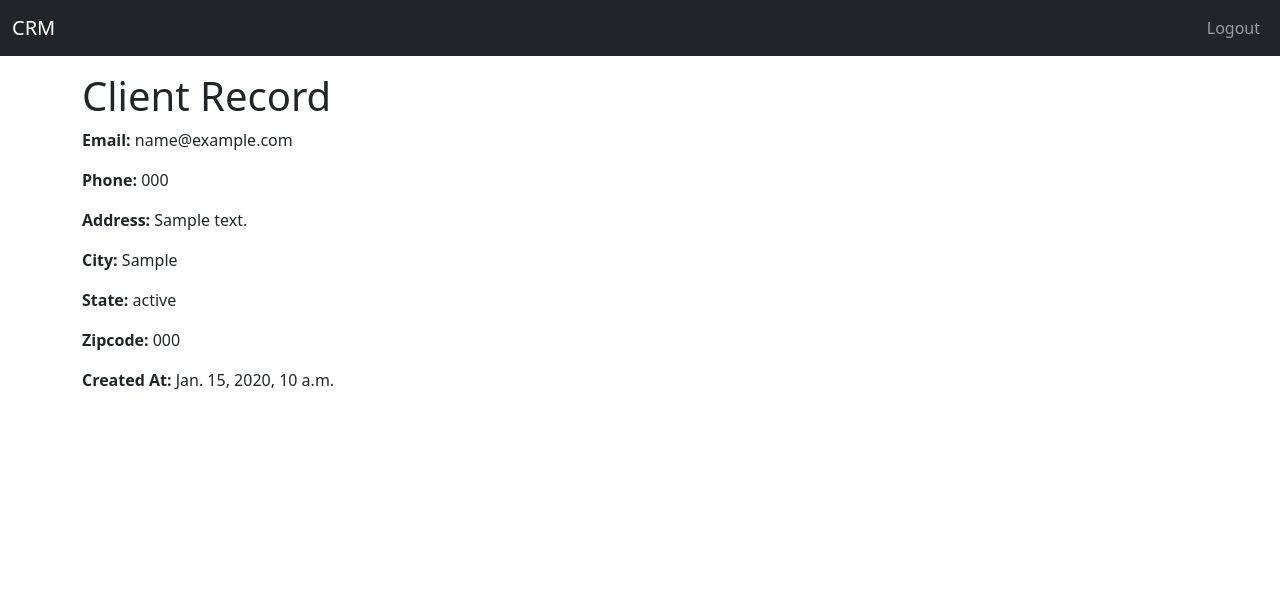
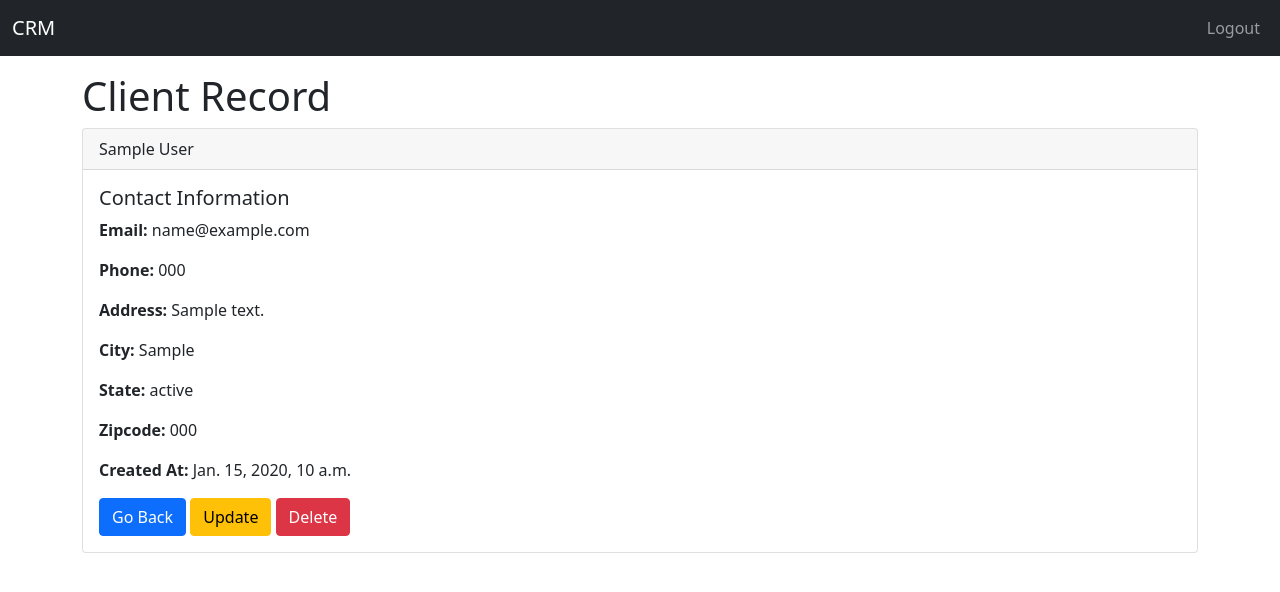
Before and after one commit to thekshitiz/tut-crm, a Django app: page /client/1/ in a window 1280 px wide. Shown: the top 592 px of the page. Run offline with Django 5.2, Linux system fonts and the light colour scheme; a user stored in the database is signed in; tables that the repository leaves empty hold one stand-in row (values such as "Sample post").

Commit message:
working crud operation

```diff
--- a/crm/webapp/templates/client.html
+++ b/crm/webapp/templates/client.html
@@ -1,8 +1,10 @@
 {% extends 'base.html' %} {% block content %}
 <h1>Client Record</h1>
-
+<div class="card">
+    <div class="card-header">{{ client.full_name }}</div>
+    <div class="card-body">
+        <h5 class="card-title">Contact Information</h5>
         <div class="client-details">
-
             <p><strong>Email:</strong> {{ client.email }}</p>
             <p><strong>Phone:</strong> {{ client.phone }}</p>
             {% if client.address %}
@@ -13,5 +15,61 @@
             <p><strong>Zipcode:</strong> {{ client.zipcode }}</p>
             <p><strong>Created At:</strong> {{ client.created_at }}</p>
         </div>
+        <a href="{% url 'home' %}" class="btn btn-primary">Go Back</a>
+        <a href="{% url 'client_update' client.id %}" class="btn btn-warning"
+            >Update</a
+        >
+        <button
+            type="button"
+            class="btn btn-danger"
+            data-bs-toggle="modal"
+            data-bs-target="#deleteModal"
+        >
+            Delete
+        </button>
 
+        <!-- Delete Confirmation Modal -->
+        <div
+            class="modal fade"
+            id="deleteModal"
+            tabindex="-1"
+            aria-labelledby="deleteModalLabel"
+            aria-hidden="true"
+        >
+            <div class="modal-dialog">
+                <div class="modal-content">
+                    <div class="modal-header">
+                        <h5 class="modal-title" id="deleteModalLabel">
+                            Confirm Deletion
+                        </h5>
+                        <button
+                            type="button"
+                            class="btn-close"
+                            data-bs-dismiss="modal"
+                            aria-label="Close"
+                        ></button>
+                    </div>
+                    <div class="modal-body">
+                        Are you sure you want to delete {{ client.full_name }}'s
+                        record? This action cannot be undone.
+                    </div>
+                    <div class="modal-footer">
+                        <button
+                            type="button"
+                            class="btn btn-secondary"
+                            data-bs-dismiss="modal"
+                        >
+                            Cancel
+                        </button>
+                        <a
+                            href="{% url 'client_delete' client.id %}"
+                            class="btn btn-danger"
+                            >Delete</a
+                        >
+                    </div>
+                </div>
+            </div>
+        </div>
+    </div>
+</div>
 {% endblock %}
--- a/crm/webapp/templates/home.html
+++ b/crm/webapp/templates/home.html
@@ -2,7 +2,8 @@
 <h1>Welcome to CRM</h1>
 
 {% if user.is_authenticated %}
-<h1>Client List</h1>
+<h1>Client List</h1> <br>
+<a href="{% url 'add_client' %}" class="btn btn-primary">Add New Client</a>
 {% if clients %}
 <table class="table table-hover table-primary">
     <thead>
--- a/crm/webapp/urls.py
+++ b/crm/webapp/urls.py
@@ -7,6 +7,10 @@ urlpatterns = [
     path('logout/', views.logout_view, name='logout'),
     path('register/', views.register_view, name='register'),
     path('client/<int:pk>/', views.client, name='client'),
+    path('client_delete/<int:pk>/', views.client_delete, name='client_delete'),
+    path('add_client/', views.add_client, name='add_client'),
+    path('client_update/<int:pk>/', views.client_update, name='client_update'),
+
 
 
 ]
--- a/crm/webapp/views.py
+++ b/crm/webapp/views.py
@@ -3,6 +3,7 @@ from django.contrib.auth import authenticate, login, logout
 from django.contrib import messages
 from django.contrib.auth.forms import UserCreationForm
 from .models import Client
+from .forms import AddClientForm
 
 # Create your views here.
 def home(request):
@@ -62,3 +63,42 @@ def client(request, pk):
     else:
         messages.success(request, 'You must be logged in to view this page')
         return redirect('home')
+
+def client_delete(request, pk):
+    if request.user.is_authenticated:
+        delete_record = Client.objects.get(id=pk)
+        delete_record.delete()
+        messages.success(request, 'Client record deleted successfully')
+        return redirect('home')
+    else:
+        messages.success(request, 'You must be logged in to delete a client record')
+        return redirect('home')
+
+
+def add_client(request):
+    form = AddClientForm(request.POST or None)
+    if request.user.is_authenticated:
+        if request.method == 'POST':
+            if form.is_valid():
+                form.save()
+                messages.success(request, 'Client added successfully')
+                return redirect('home')
+            else:
+                messages.error(request, 'There was an error adding the client')
+        return render(request, 'add_client.html', {'form': form})
+    else:
+        messages.success(request, 'You must be logged in to add a client')
+        return redirect('home')
+
+def client_update(request, pk):
+    if request.user.is_authenticated:
+        current_record = Client.objects.get(id=pk)
+        form = AddClientForm(request.POST or None, instance=current_record)
+        if form.is_valid():
+            form.save()
+            messages.success(request, 'Client updated successfully')
+            return redirect('home')
+        return render(request, 'client_update.html', {'form': form})
+    else:
+        messages.success(request, 'You must be logged in to update a client')
+        return redirect('home')
```
Also changed, not shown: crm/webapp/forms.py (+15 -0 lines), crm/webapp/templates/add_client.html (added, +12 -0 lines), crm/webapp/templates/client_update.html (added, +10 -0 lines), crm/crm/urls.py (line endings or trailing spaces). Lines whose indentation alone changed are shown as unchanged.
